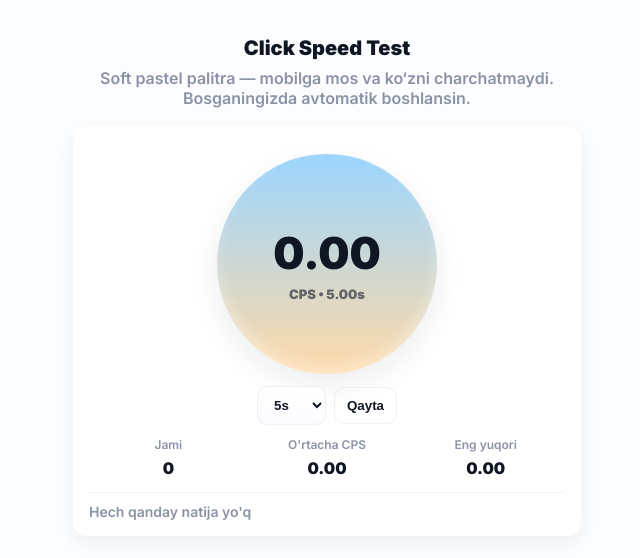
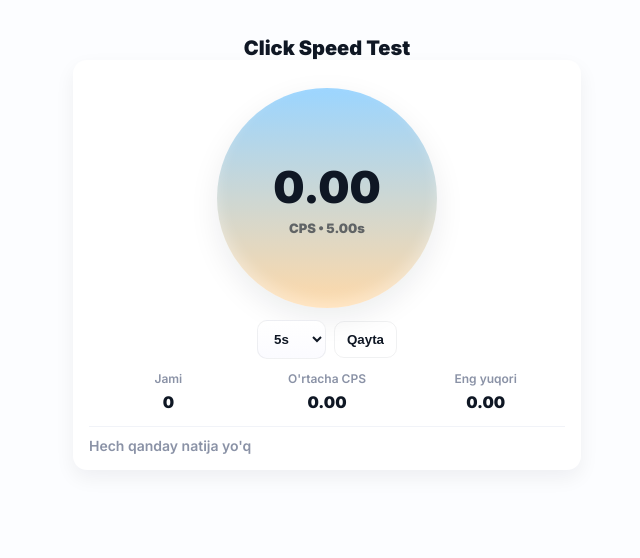
Before and after one commit to Gojo3452354/clicker, a plain HTML site: page index.html in a window 1280 px wide. Shown: the whole page, without its empty margins (313-953 px from the left). Drawn offline with Linux system fonts and the light colour scheme.

Commit message:
Add files via upload

```diff
--- a/index.html
+++ b/index.html
@@ -55,7 +55,6 @@
 <body>
   <div class="wrap">
     <h1>Click Speed Test</h1>
-    <p class="lead">Soft pastel palitra — mobilga mos va ko‘zni charchatmaydi. Bosganingizda avtomatik boshlansin.</p>
 
     <div class="card">
       <div class="round-area">
```
